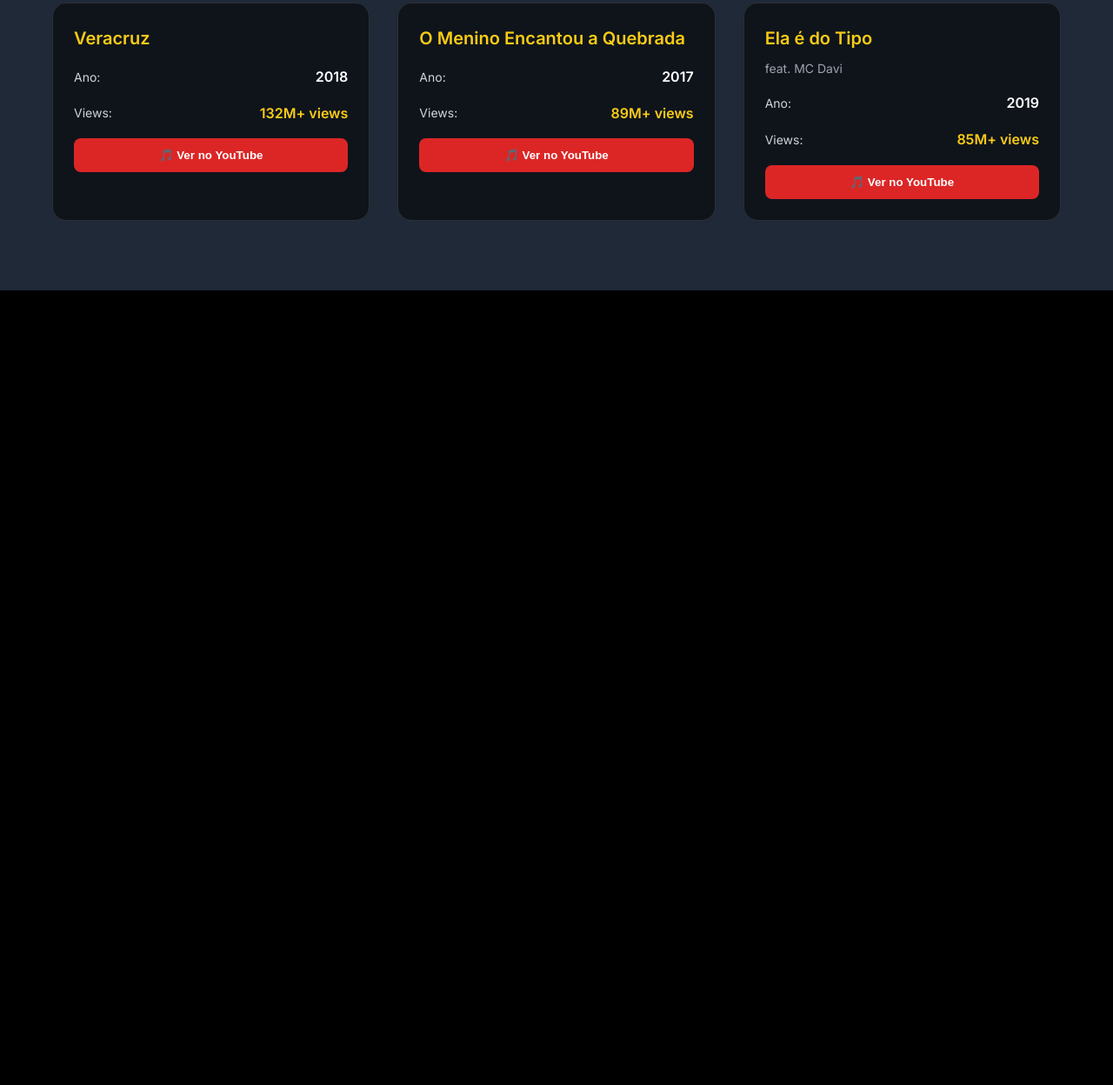
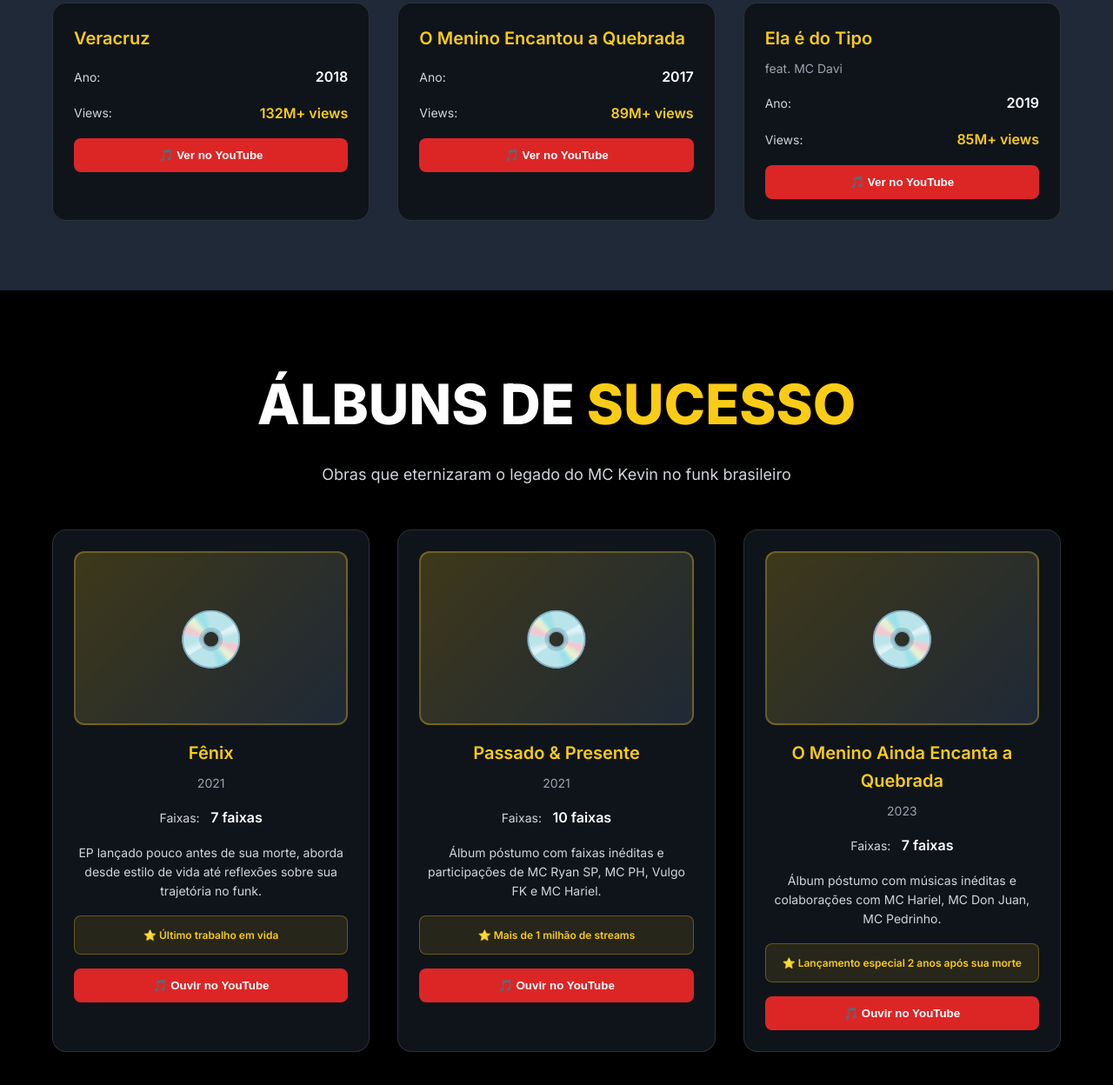
Before and after one commit to Guilherme00-code/Atividade-de-Responsividade, a plain HTML site: page index.html in a window 1280 px wide. Shown: the part 1406-2654 px from the top of the page at 87% size. Before the commit the page ends 1740 px from the top, so only its background shows below. Drawn offline with Linux system fonts and the light colour scheme.

Commit message:
parte do album

```diff
--- a/index.html
+++ b/index.html
@@ -1,5 +1,6 @@
 <!DOCTYPE html>
 <html lang="pt-BR">
+
 <head>
     <meta charset="UTF-8">
     <meta name="viewport" content="width=device-width, initial-scale=1.0">
@@ -7,6 +8,7 @@
     <link rel="stylesheet" href="style.css">
     <link href="https://fonts.googleapis.com/css2?family=Inter:wght@300;400;600;700;800&display=swap" rel="stylesheet">
 </head>
+
 <body>
     <!-- Header -->
     <header class="header">
@@ -128,7 +130,7 @@
                             <span class="info-label">Views:</span>
                             <span class="info-value views">120M+ views</span>
                         </div>
-                        <button  class="btn-youtube">
+                        <button class="btn-youtube">
                             🎵 Ver no YouTube
                         </button>
                     </div>
@@ -198,6 +200,115 @@
         </div>
     </section>
     <!-- Albuns -->
+    <section class="albuns-section">
+        <div class="container">
+            <h2 class="section-title">
+                ÁLBUNS DE <span>SUCESSO</span>
+            </h2>
+            <p class="section-subtitle">
+                Obras que eternizaram o legado do MC Kevin no funk brasileiro
+            </p>
+
+            <div class="albuns-grid">
+                <!-- Álbum 1 -->
+                <div class="album-card">
+                    <div class="album-cover">
+                        <div class="cd-icon">💿</div>
+                    </div>
+
+                    <div class="album-info">
+                        <h3 class="album-title">Fênix</h3>
+                        <p class="album-year">2021</p>
+
+                        <div class="album-details">
+                            <div class="album-tracks">
+                                <span class="tracks-label">Faixas:</span>
+                                <span class="tracks-count">7 faixas</span>
+                            </div>
+
+                            <p class="album-description">
+                                EP lançado pouco antes de sua morte, aborda desde estilo de vida até reflexões sobre sua
+                                trajetória no funk.
+                            </p>
+
+                            <div class="album-highlight">
+                                ⭐ Último trabalho em vida
+                            </div>
+
+                            <button class="btn-youtube">
+                                🎵 Ouvir no YouTube
+                            </button>
+                        </div>
+                    </div>
+                </div>
+
+                <!-- Álbum 2 -->
+                <div class="album-card">
+                    <div class="album-cover">
+                        <div class="cd-icon">💿</div>
+                    </div>
+
+                    <div class="album-info">
+                        <h3 class="album-title">Passado & Presente</h3>
+                        <p class="album-year">2021</p>
+
+                        <div class="album-details">
+                            <div class="album-tracks">
+                                <span class="tracks-label">Faixas:</span>
+                                <span class="tracks-count">10 faixas</span>
+                            </div>
+
+                            <p class="album-description">
+                                Álbum póstumo com faixas inéditas e participações de MC Ryan SP, MC PH, Vulgo FK e MC
+                                Hariel.
+                            </p>
+
+                            <div class="album-highlight">
+                                ⭐ Mais de 1 milhão de streams
+                            </div>
+
+                            <button class="btn-youtube">
+                                🎵 Ouvir no YouTube
+                            </button>
+                        </div>
+                    </div>
+                </div>
+
+                <!-- Álbum 3 -->
+                <div class="album-card">
+                    <div class="album-cover">
+                        <div class="cd-icon">💿</div>
+                    </div>
+
+                    <div class="album-info">
+                        <h3 class="album-title">O Menino Ainda Encanta a Quebrada</h3>
+                        <p class="album-year">2023</p>
+
+                        <div class="album-details">
+                            <div class="album-tracks">
+                                <span class="tracks-label">Faixas:</span>
+                                <span class="tracks-count">7 faixas</span>
+                            </div>
+
+                            <p class="album-description">
+                                Álbum póstumo com músicas inéditas e colaborações com MC Hariel, MC Don Juan, MC
+                                Pedrinho.
+                            </p>
+
+                            <div class="album-highlight">
+                                ⭐ Lançamento especial 2 anos após sua morte
+                            </div>
+
+                            <button class="btn-youtube">
+                                🎵 Ouvir no YouTube
+                            </button>
+                        </div>
+                    </div>
+                </div>
+            </div>
+        </div>
+    </section>
+
 
 
 </body>
--- a/style.css
+++ b/style.css
@@ -233,14 +233,12 @@ body {
     margin-left: auto;
     margin-right: auto;
 }
-
 /* Music Cards */
 .musicas-grid {
     display: grid;
     grid-template-columns: repeat(auto-fit, minmax(350px, 1fr));
     gap: 2rem;
 }
-
 .musica-card {
     background: rgba(0, 0, 0, 0.5);
     backdrop-filter: blur(10px);
@@ -249,12 +247,10 @@ body {
     padding: 1.5rem;
     transition: all 0.3s ease;
 }
-
  .musica-card:hover {
     border-color: rgba(250, 204, 21, 0.5);
     transform: translateY(-5px) scale(1.02);
 }
-
  .card-header {
     margin-bottom: 1rem;
 }
@@ -265,38 +261,31 @@ body {
     font-weight: 600;
     margin-bottom: 0.5rem;
 }
-
  .musica-feat {
     color: #9ca3af;
     font-size: 0.875rem;
 }
-
  .card-content {
     display: flex;
     flex-direction: column;
     gap: 1rem;
 }
-
  .musica-info {
     display: flex;
     justify-content: space-between;
     align-items: center;
 }
-
  .info-label {
     color: #d1d5db;
     font-size: 0.875rem;
 }
-
  .info-value {
     color: #ffffff;
     font-weight: 600;
 }
-
  .info-value.views {
     color: #facc15;
 }
-
  .btn-youtube {
     width: 100%;
     background: #dc2626;
@@ -308,8 +297,85 @@ body {
     cursor: pointer;
     transition: all 0.3s ease;
 }
-
  .btn-youtube:hover {
     background: #b91c1c;
     transform: scale(1.02);
 }
+/* Album Cards */
+.albuns-grid {
+    display: grid;
+    grid-template-columns: repeat(auto-fit, minmax(350px, 1fr));
+    gap: 2rem;
+}
+ .album-card {
+    background: rgba(31, 41, 55, 0.5);
+    backdrop-filter: blur(10px);
+    border: 1px solid rgba(112, 112, 112, 0.3);
+    border-radius: 1rem;
+    padding: 1.5rem;
+    transition: all 0.5s ease;
+    text-align: center;
+}
+.album-card:hover {
+    border-color: #facc15;
+    transform: translateY(-8px) scale(1.05);
+}
+.album-cover {
+    width: 100%;
+    height: 200px;
+    background: linear-gradient(135deg, rgba(250, 204, 21, 0.2), rgba(31, 41, 55, 1));
+    border-radius: 0.75rem;
+    margin-bottom: 1rem;
+    display: flex;
+    align-items: center;
+    justify-content: center;
+    border: 2px solid rgba(250, 204, 21, 0.3);
+}
+.cd-icon {
+    font-size: 4rem;
+    color: #facc15;
+}
+.album-title {
+    font-size: 1.25rem;
+    color: #facc15;
+    font-weight: 600;
+    margin-bottom: 0.5rem;
+}
+.album-year {
+    color: #9ca3af;
+    font-size: 0.875rem;
+    margin-bottom: 1rem;
+}
+
+.album-details {
+    display: flex;
+    flex-direction: column;
+    gap: 1rem;
+}
+
+.album-tracks {
+    text-align: center;
+}
+ .tracks-label {
+    color: #d1d5db;
+    font-size: 0.875rem;
+}
+ .tracks-count {
+    color: #ffffff;
+    font-weight: 600;
+    margin-left: 0.5rem;
+}
+ .album-description {
+    color: #d1d5db;
+    font-size: 0.875rem;
+    line-height: 1.6;
+}
+ .album-highlight {
+    background: rgba(250, 204, 21, 0.1);
+    border: 1px solid rgba(250, 204, 21, 0.3);
+    border-radius: 0.5rem;
+    padding: 0.75rem;
+    color: #facc15;
+    font-size: 0.75rem;
+    font-weight: 600;
+}
```
Lines whose indentation alone changed are shown as unchanged.
